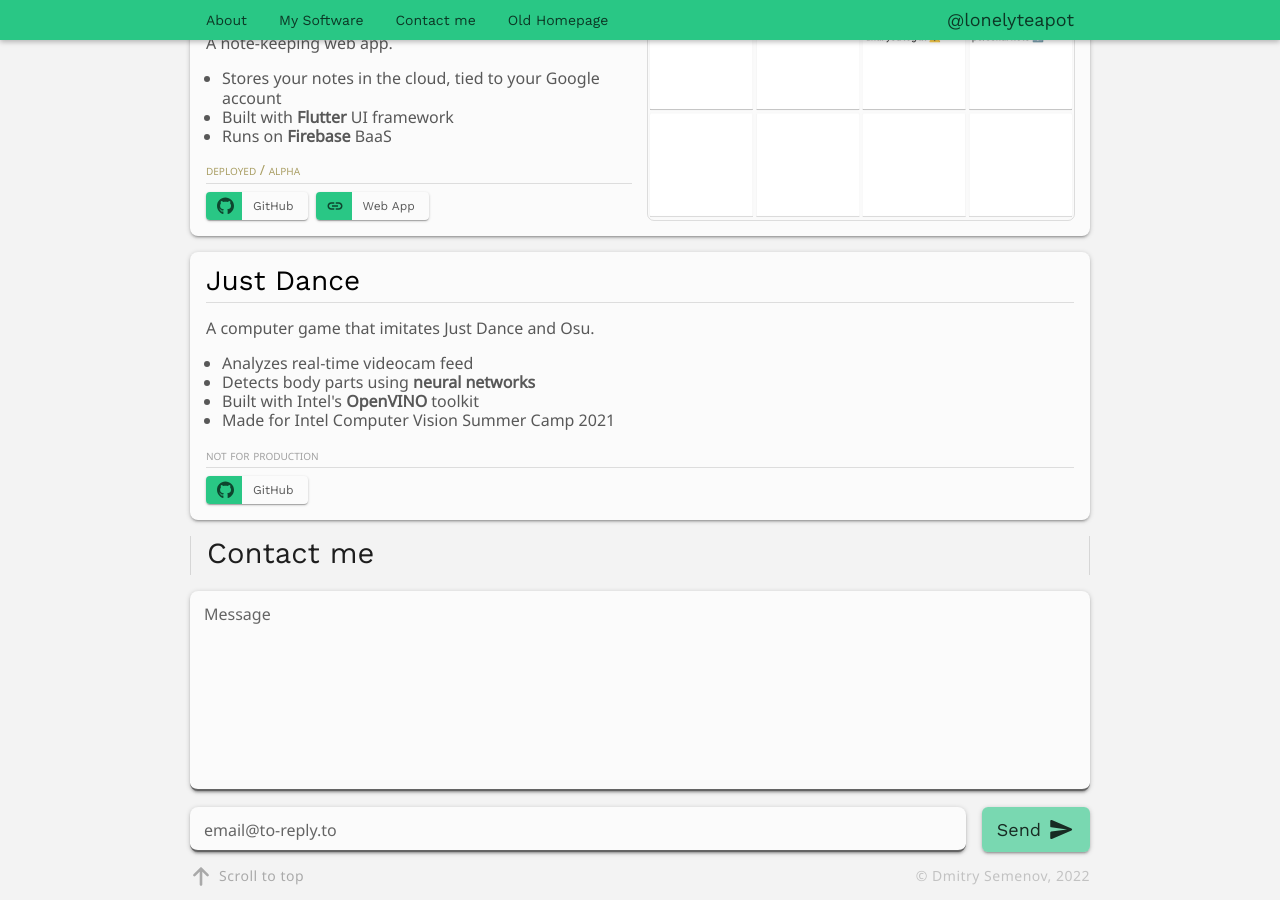
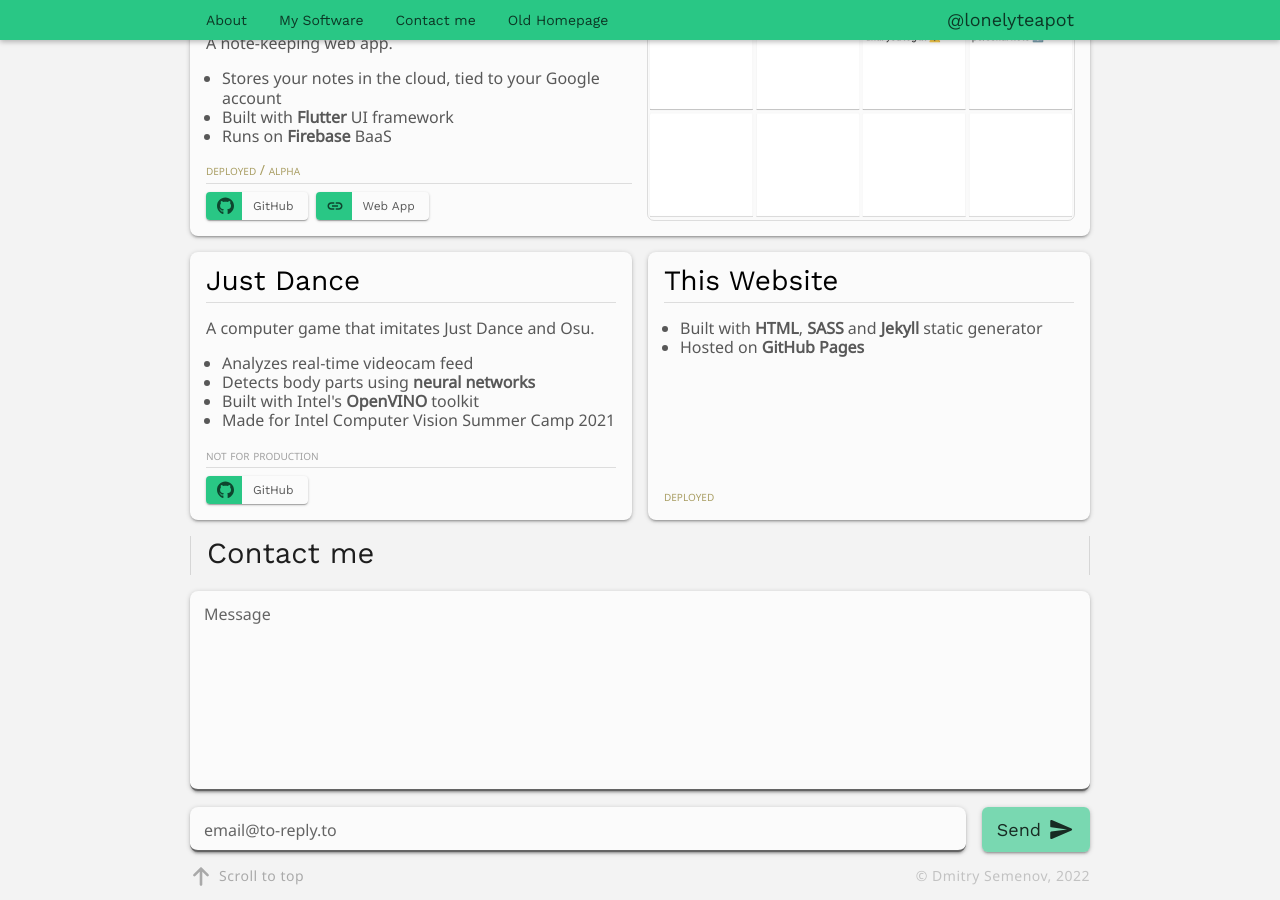
Before and after one commit to lonelyteapot/lonelyteapot.github.io, a Jekyll site: the page built from pages/index.html, in a window 1280 px wide and 900 px high, scrolled down 1207 px. Built offline with Jekyll 4.4.1, drawn with Linux system fonts in a browser that asks for light colours.

Commit message:
Add This Website project

```diff
--- a/_data/projects.yaml
+++ b/_data/projects.yaml
@@ -50,3 +50,9 @@
     - type: github
       text: GitHub
       href: https://github.com/Gravens/JustDance
+
+- name: This Website
+  keypoints:
+    - Built with <strong>HTML</strong>, <strong>SASS</strong> and <strong>Jekyll</strong> static generator
+    - Hosted on <strong>GitHub Pages</strong>
+  stage: Deployed
--- a/pages/index.html
+++ b/pages/index.html
@@ -12,7 +12,9 @@ permalink: /
             <li class="project card{% unless project.images %} narrow{% endunless %}">
                 <div class="content">
                     <h3>{{ project.name }}</h3>
+                    {% if project.description %}
                     <p class="description">{{ project.description }}</p>
+                    {% endif %}
                     <ul class="keypoints">
                         {% for keypoint in project.keypoints %}
                         <li>{{ keypoint }}</li>
```
